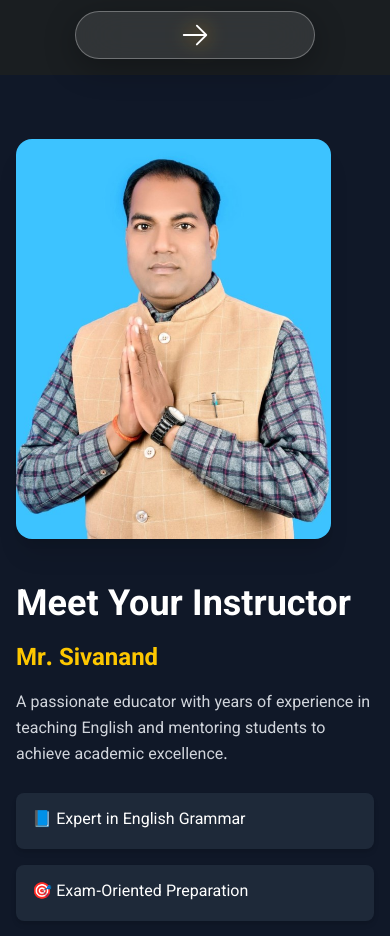
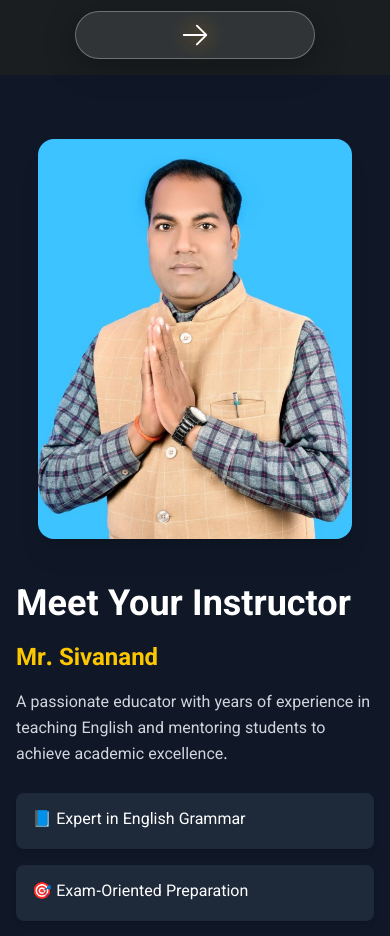
Before and after one commit to riiteshMishra/Career-Guidance-Coaching-Center, a React (Vite) app: page / in a window 390 px wide. Shown: the part 820-1756 px from the top of the page. Built offline with nearby package versions, Linux system fonts and the light colour scheme; a web font is replaced by a local one.

Commit message:
instructor section

```diff
--- a/src/components/core/home/Instructor.jsx
+++ b/src/components/core/home/Instructor.jsx
@@ -6,7 +6,7 @@ const Instructor = () => {
       <section className="py-16 px-4 text-white container mx-auto">
         <div className="flex  justify-between items-center md:items-start gap-12 flex-col md:flex-row">
           {/* 🔹 Instructor Image */}
-          <div className="w-full md:w-1/2 flex ">
+          <div className="w-full md:w-1/2 flex justify-center sm:justify-start">
             <img
               src={InstructorImage}
               alt="Instructor image"
```
